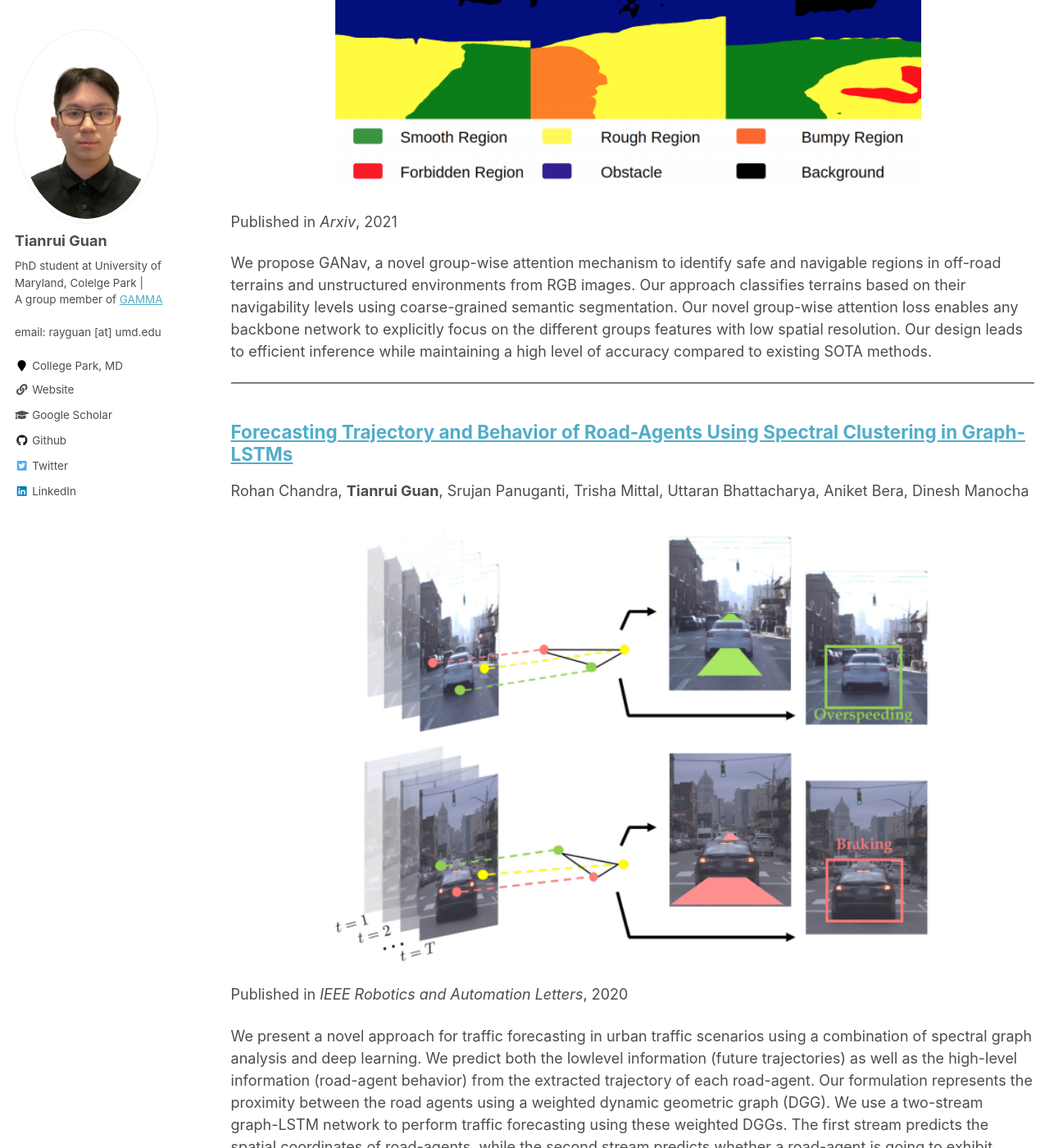
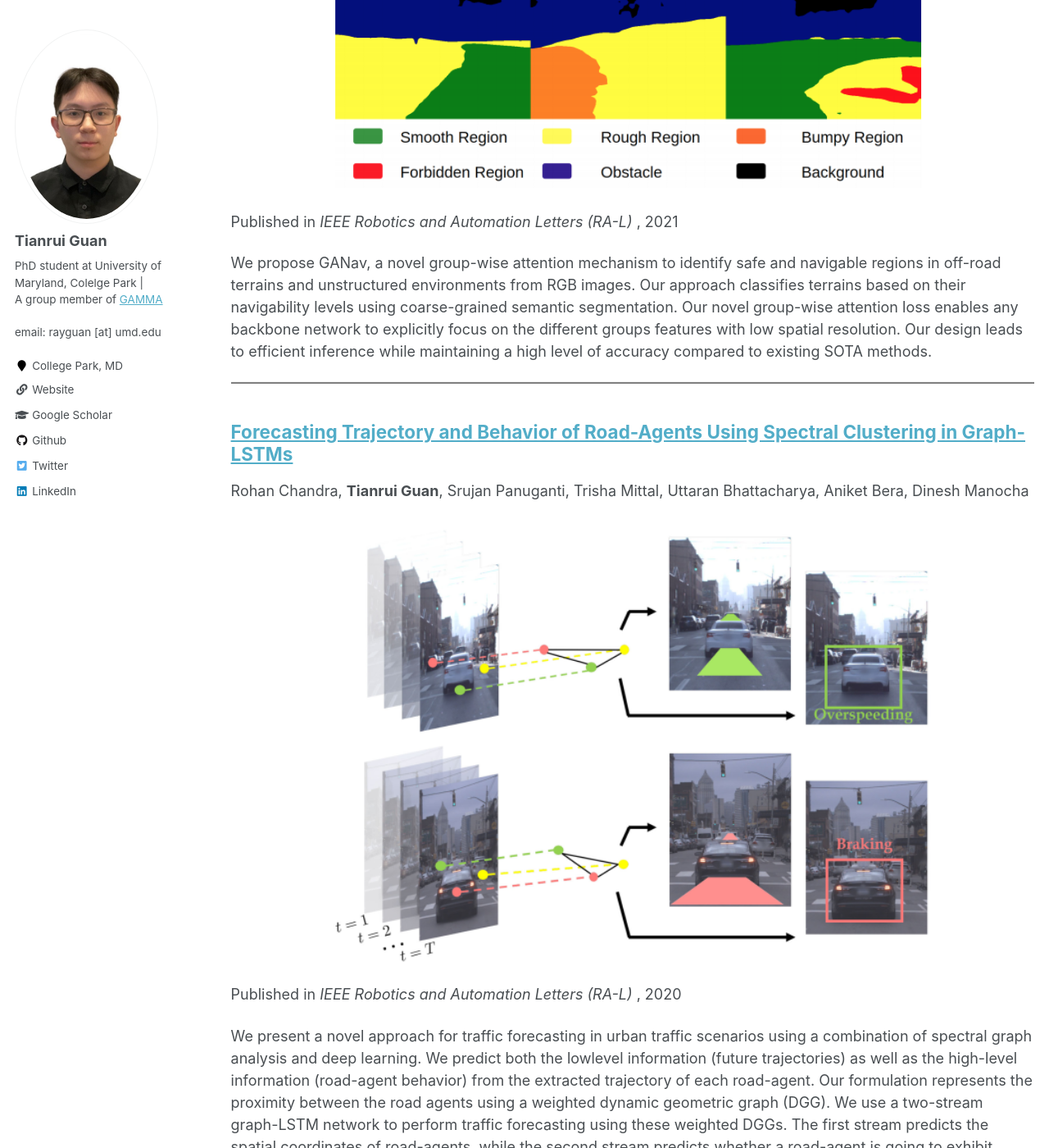
Before and after one commit to rayguan97/rayguan97.github.io, a Jekyll site: the page built from _pages/publications.md, in a window 1280 px wide and 1400 px high, scrolled down 1746 px. Shown: the whole window at 82% size. Built offline with Jekyll 4.4.1, drawn with Linux system fonts in a browser that asks for light colours.

Commit message:
udpate pub venue

```diff
--- a/_publications/2020-06-25-sc-glstm.md
+++ b/_publications/2020-06-25-sc-glstm.md
@@ -20,7 +20,7 @@ trajectories. We evaluate our approach
 on the Argoverse, Lyft, Apolloscape, and NGSIM datasets and
 highlight the benefits over prior trajectory prediction methods.'
 date: 2020-06-25
-venue: 'IEEE Robotics and Automation Letters'
+venue: 'IEEE Robotics and Automation Letters (RA-L) '
 paperurl: 'https://arxiv.org/abs/1912.01118'
 teaser: '../images/sc-glstm_teaser.png'
 authors: "Rohan Chandra, <b>Tianrui Guan</b>, Srujan Panuganti, Trisha Mittal, Uttaran Bhattacharya, Aniket Bera, Dinesh Manocha"
--- a/_publications/2021-03-07-GANav.md
+++ b/_publications/2021-03-07-GANav.md
@@ -4,7 +4,7 @@ collection: publications
 permalink: /publication/2021-03-07-GANav
 excerpt: 'We propose GANav, a novel group-wise attention mechanism to identify safe and navigable regions in off-road terrains and unstructured environments from RGB images. Our approach classifies terrains based on their navigability levels using coarse-grained semantic segmentation. Our novel group-wise attention loss enables any backbone network to explicitly focus on the different groups features with low spatial resolution. Our design leads to efficient inference while maintaining a high level of accuracy compared to existing SOTA methods.'
 date: 2021-03-07
-venue: 'Arxiv'
+venue: 'IEEE Robotics and Automation Letters (RA-L) '
 paperurl: 'https://arxiv.org/abs/2103.04233'
 teaser: '../images/ganav_teaser.png'
 authors: "<b>Tianrui Guan</b>, Divya Kothandaraman, Rohan Chandra, Adarsh Jagan Sathyamoorthy, Kasun Weerakoon, Dinesh Manocha"
```
